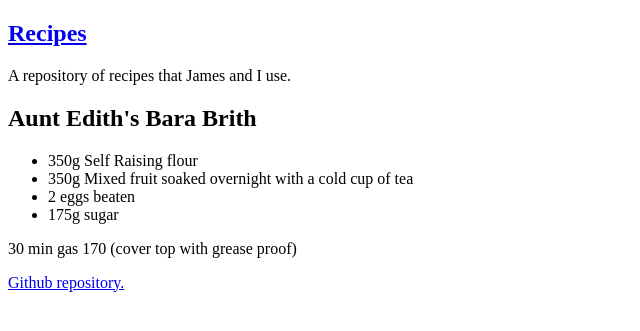
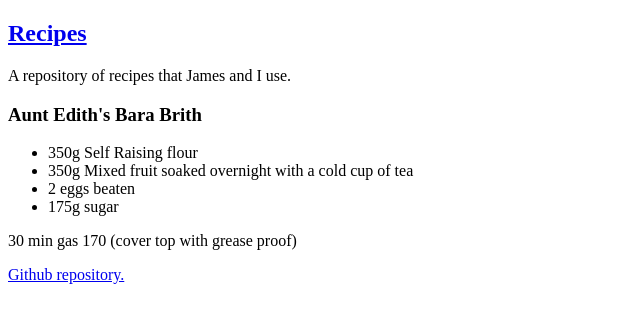
Before and after one commit to StatsRhian/recipes-old-website, a Jekyll site: the page built from _my_recipes/bara-brith.md, in a window 1280 px wide. Shown: the top 331 px of the page, without its empty margins (0-640 px from the left). Built offline with Jekyll 4.4.1, drawn with Linux system fonts in a browser that asks for light colours.

Commit message:
Adjusted size of page.title

```diff
--- a/_layouts/default.html
+++ b/_layouts/default.html
@@ -22,9 +22,8 @@
       </section>
 
 
-
-    <div class="content">
-     <h2> {{ page.title }} </h2>
+    <div class="content" align = "left">
+     <h3> {{ page.title }} </h3>
       {{ content }}
     </div>
     <footer>
```
